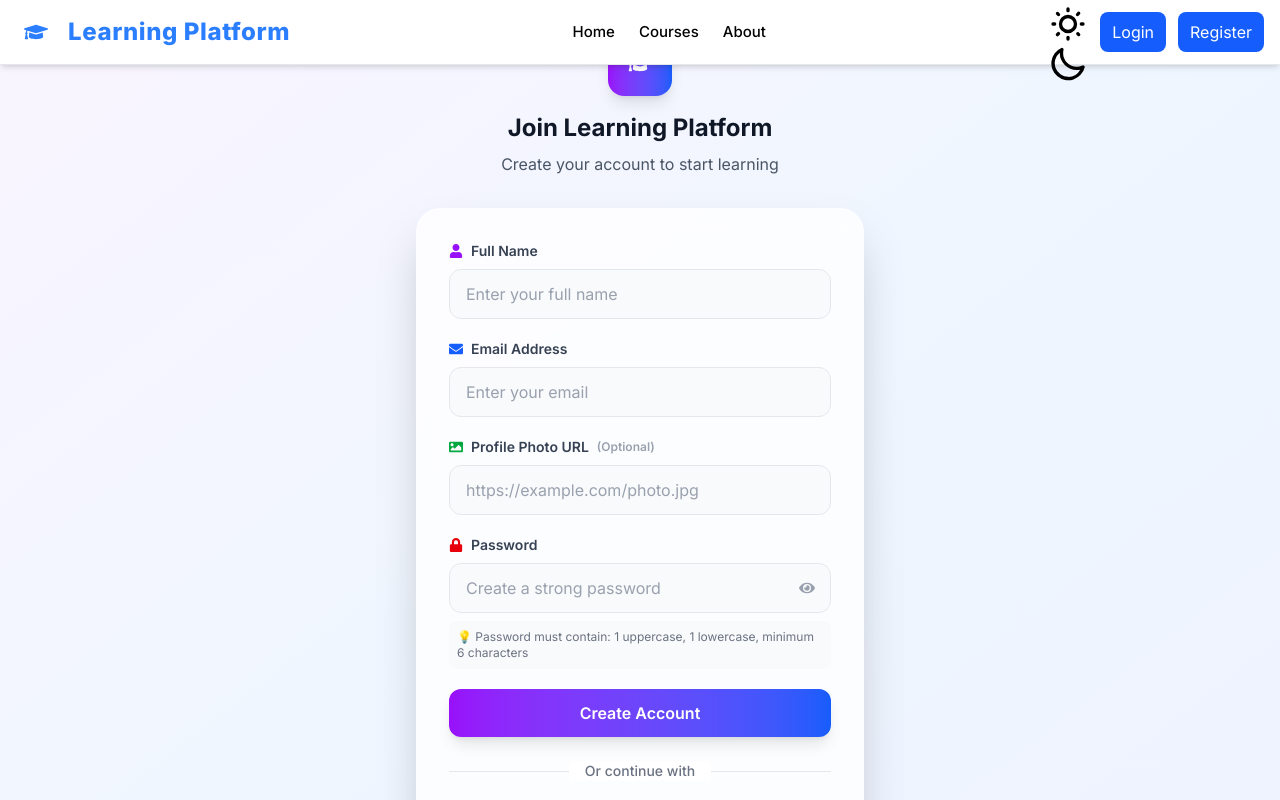
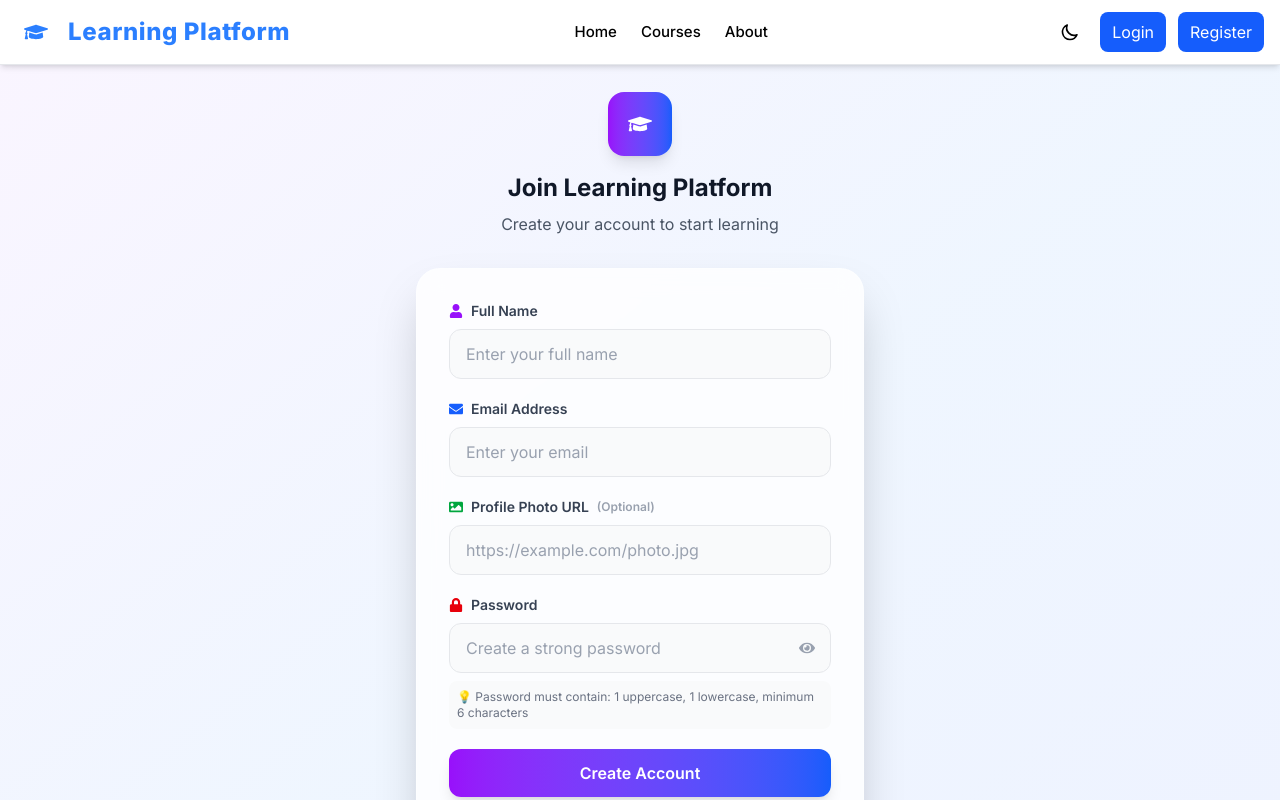
Before and after one commit to yasinrayhanabed/assaignment-no-10-client, a React (Vite) app: page /register in a window 1280 px wide. Shown: the top 800 px of the page. Built offline with nearby package versions, Linux system fonts and the light colour scheme; no server answers.

Commit message:
register file repair

```diff
--- a/src/components/Navbar.jsx
+++ b/src/components/Navbar.jsx
@@ -128,28 +128,21 @@ const Navbar = () => {
 
         <div className="hidden lg:flex items-center gap-3">
           {/* Theme Toggle */}
-          <label className="swap swap-rotate">
-  {/* this hidden checkbox controls the state */}
-  <input type="checkbox" className="theme-controller" value="synthwave" />
-
-  {/* sun icon */}
-  <svg
-    className="swap-off h-10 w-10 fill-current"
-    xmlns="http://www.w3.org/2000/svg"
-    viewBox="0 0 24 24">
-    <path
-      d="M5.64,17l-.71.71a1,1,0,0,0,0,1.41,1,1,0,0,0,1.41,0l.71-.71A1,1,0,0,0,5.64,17ZM5,12a1,1,0,0,0-1-1H3a1,1,0,0,0,0,2H4A1,1,0,0,0,5,12Zm7-7a1,1,0,0,0,1-1V3a1,1,0,0,0-2,0V4A1,1,0,0,0,12,5ZM5.64,7.05a1,1,0,0,0,.7.29,1,1,0,0,0,.71-.29,1,1,0,0,0,0-1.41l-.71-.71A1,1,0,0,0,4.93,6.34Zm12,.29a1,1,0,0,0,.7-.29l.71-.71a1,1,0,1,0-1.41-1.41L17,5.64a1,1,0,0,0,0,1.41A1,1,0,0,0,17.66,7.34ZM21,11H20a1,1,0,0,0,0,2h1a1,1,0,0,0,0-2Zm-9,8a1,1,0,0,0-1,1v1a1,1,0,0,0,2,0V20A1,1,0,0,0,12,19ZM18.36,17A1,1,0,0,0,17,18.36l.71.71a1,1,0,0,0,1.41,0,1,1,0,0,0,0-1.41ZM12,6.5A5.5,5.5,0,1,0,17.5,12,5.51,5.51,0,0,0,12,6.5Zm0,9A3.5,3.5,0,1,1,15.5,12,3.5,3.5,0,0,1,12,15.5Z" />
-  </svg>
-
-  {/* moon icon */}
-  <svg
-    className="swap-on h-10 w-10 fill-current"
-    xmlns="http://www.w3.org/2000/svg"
-    viewBox="0 0 24 24">
-    <path
-      d="M21.64,13a1,1,0,0,0-1.05-.14,8.05,8.05,0,0,1-3.37.73A8.15,8.15,0,0,1,9.08,5.49a8.59,8.59,0,0,1,.25-2A1,1,0,0,0,8,2.36,10.14,10.14,0,1,0,22,14.05,1,1,0,0,0,21.64,13Zm-9.5,6.69A8.14,8.14,0,0,1,7.08,5.22v.27A10.15,10.15,0,0,0,17.22,15.63a9.79,9.79,0,0,0,2.1-.22A8.11,8.11,0,0,1,12.14,19.73Z" />
-  </svg>
-</label>
+          <button
+            onClick={toggleTheme}
+            className="p-2 rounded-lg hover:bg-gray-100 transition-colors"
+            title={`Switch to ${theme === 'light' ? 'dark' : 'light'} mode`}
+          >
+            {theme === 'light' ? (
+              <svg className="w-5 h-5" fill="none" stroke="currentColor" viewBox="0 0 24 24">
+                <path strokeLinecap="round" strokeLinejoin="round" strokeWidth={2} d="M20.354 15.354A9 9 0 018.646 3.646 9.003 9.003 0 0012 21a9.003 9.003 0 008.354-5.646z" />
+              </svg>
+            ) : (
+              <svg className="w-5 h-5" fill="none" stroke="currentColor" viewBox="0 0 24 24">
+                <path strokeLinecap="round" strokeLinejoin="round" strokeWidth={2} d="M12 3v1m0 16v1m9-9h-1M4 12H3m15.364 6.364l-.707-.707M6.343 6.343l-.707-.707m12.728 0l-.707.707M6.343 17.657l-.707.707M16 12a4 4 0 11-8 0 4 4 0 018 0z" />
+              </svg>
+            )}
+          </button>
           {user ? (
             <div className="flex items-center gap-2 relative" ref={dropdownRef}>
               <div
--- a/src/pages/Register.jsx
+++ b/src/pages/Register.jsx
@@ -1,16 +1,25 @@
-import { useState } from 'react';
-import { Link, useNavigate } from 'react-router-dom';
-import { useAuth } from '../contexts/AuthContext';
-import LoadingSpinner from '../components/LoadingSpinner';
-import toast from 'react-hot-toast';
-import { FaGraduationCap, FaEye, FaEyeSlash, FaGoogle, FaEnvelope, FaLock, FaUser, FaImage } from 'react-icons/fa';
+import { useState } from "react";
+import { Link, useNavigate } from "react-router-dom";
+import { useAuth } from "../contexts/AuthContext";
+import LoadingSpinner from "../components/LoadingSpinner";
+import toast from "react-hot-toast";
+import {
+  FaGraduationCap,
+  FaEye,
+  FaEyeSlash,
+  FaGoogle,
+  FaEnvelope,
+  FaLock,
+  FaUser,
+  FaImage,
+} from "react-icons/fa";
 
 const Register = () => {
   const [formData, setFormData] = useState({
-    name: '',
-    email: '',
-    photoURL: '',
-    password: ''
+    name: "",
+    email: "",
+    photoURL: "",
+    password: "",
   });
   const [loading, setLoading] = useState(false);
   const [showPassword, setShowPassword] = useState(false);
@@ -27,15 +36,17 @@ const Register = () => {
   const handleSubmit = async (e) => {
     e.preventDefault();
     if (!validatePassword(formData.password)) {
-      toast.error('Password must have 1 uppercase, 1 lowercase, and minimum 6 characters');
+      toast.error(
+        "Password must have 1 uppercase, 1 lowercase, and minimum 6 characters"
+      );
       return;
     }
     setLoading(true);
     try {
       await register(formData.email, formData.password, formData.name);
-      navigate('/');
+      navigate("/");
     } catch (error) {
-      console.error('Registration error:', error);
+      console.error("Registration error:", error);
     } finally {
       setLoading(false);
     }
@@ -45,9 +56,9 @@ const Register = () => {
     setLoading(true);
     try {
       await googleLogin();
-      navigate('/');
+      navigate("/");
     } catch (error) {
-      console.error('Google login error:', error);
+      console.error("Google login error:", error);
     } finally {
       setLoading(false);
     }
@@ -56,7 +67,7 @@ const Register = () => {
   const handleChange = (e) => {
     setFormData({
       ...formData,
-      [e.target.name]: e.target.value
+      [e.target.name]: e.target.value,
     });
   };
 
@@ -65,15 +76,19 @@ const Register = () => {
   };
 
   return (
-    <div className="min-h-screen bg-gradient-to-br from-purple-50 via-blue-50 to-indigo-50 flex items-center justify-center px-4 py-8">
+    <div className="min-h-screen bg-gradient-to-br from-purple-50 via-blue-50 to-indigo-50 flex items-center justify-center px-4 py-8 mt-7">
       <div className="w-full max-w-md">
         {/* Logo Section */}
-        <div className="text-center mb-8">
+        <div className="text-center mt-8 mb-8">
           <div className="inline-flex items-center justify-center w-16 h-16 bg-gradient-to-r from-purple-600 to-blue-600 rounded-2xl mb-4 shadow-lg">
             <FaGraduationCap className="text-2xl text-white" />
           </div>
-          <h1 className="text-2xl font-bold text-gray-900">Join Learning Platform</h1>
-          <p className="text-gray-600 mt-2">Create your account to start learning</p>
+          <h1 className="text-2xl font-bold text-gray-900">
+            Join Learning Platform
+          </h1>
+          <p className="text-gray-600 mt-2">
+            Create your account to start learning
+          </p>
         </div>
 
         {/* Register Card */}
@@ -119,7 +134,8 @@ const Register = () => {
             <div className="space-y-2">
               <label className="text-sm font-semibold text-gray-700 flex items-center gap-2">
                 <FaImage className="text-green-600" />
-                Profile Photo URL <span className="text-gray-400 text-xs">(Optional)</span>
+                Profile Photo URL{" "}
+                <span className="text-gray-400 text-xs">(Optional)</span>
               </label>
               <input
                 type="url"
@@ -140,7 +156,7 @@ const Register = () => {
               </label>
               <div className="relative">
                 <input
-                  type={showPassword ? 'text' : 'password'}
+                  type={showPassword ? "text" : "password"}
                   name="password"
                   value={formData.password}
                   onChange={handleChange}
@@ -158,7 +174,8 @@ const Register = () => {
                 </button>
               </div>
               <p className="text-xs text-gray-500 bg-gray-50 p-2 rounded-lg">
-                💡 Password must contain: 1 uppercase, 1 lowercase, minimum 6 characters
+                💡 Password must contain: 1 uppercase, 1 lowercase, minimum 6
+                characters
               </p>
             </div>
 
@@ -174,7 +191,7 @@ const Register = () => {
                   Creating Account...
                 </>
               ) : (
-                'Create Account'
+                "Create Account"
               )}
             </button>
 
@@ -184,7 +201,9 @@ const Register = () => {
                 <div className="w-full border-t border-gray-200"></div>
               </div>
               <div className="relative flex justify-center text-sm">
-                <span className="px-4 bg-white text-gray-500 font-medium">Or continue with</span>
+                <span className="px-4 bg-white text-gray-500 font-medium">
+                  Or continue with
+                </span>
               </div>
             </div>
 
@@ -209,7 +228,7 @@ const Register = () => {
           {/* Login Link */}
           <div className="text-center mt-8 pt-6 border-t border-gray-100">
             <p className="text-gray-600">
-              Already have an account?{' '}
+              Already have an account?{" "}
               <Link
                 to="/login"
                 className="text-blue-600 hover:text-blue-700 font-semibold hover:underline transition-colors"
```
